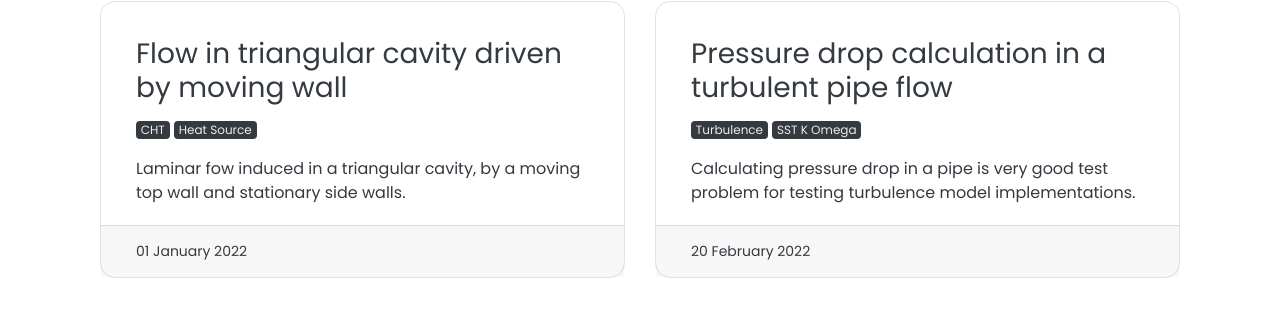
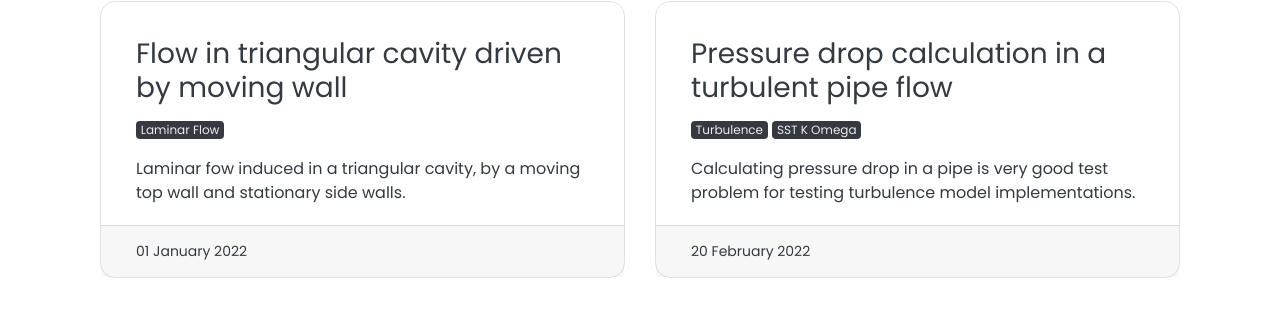
Before and after one commit to FVUS/wildkatze, a Jekyll site: the page built from pages/verification.html, in a window 1280 px wide. Shown: the part 129-438 px from the top of the page. Built offline with Jekyll 4.4.1, drawn with Linux system fonts in a browser that asks for light colours; nearby versions of some CDN libraries.

Commit message:
Update 2022-01-01-Tricavity.md

```diff
--- a/_verification/2022-01-01-Tricavity.md
+++ b/_verification/2022-01-01-Tricavity.md
@@ -1,6 +1,6 @@
 ---
 title: Flow in triangular cavity driven by moving wall
-tags: [CHT, Heat Source]
+tags: [Laminar Flow]
 style:
 color:
 description: Laminar fow induced in a triangular cavity, by a moving top wall and stationary side walls.
```
